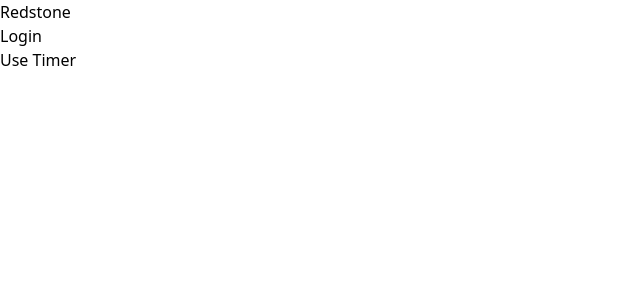
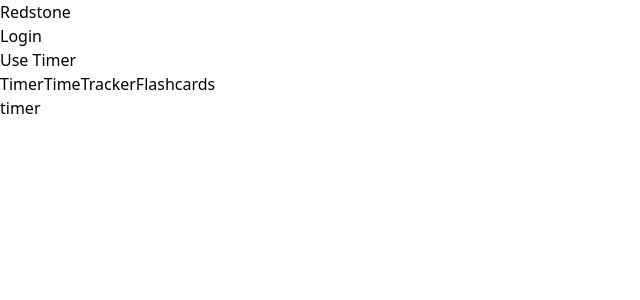
Before and after one commit to nagyb3/redstone, a React (Vite) app: page /study/timer in a window 1280 px wide. Shown: the top 300 px of the page, without its empty margins (0-640 px from the left). Built offline with nearby package versions, Linux system fonts and the light colour scheme.

Commit message:
move StudySectionsNavbar into unique component

```diff
--- a/src/App.tsx
+++ b/src/App.tsx
@@ -1,14 +1,17 @@
-import { useEffect } from "react";
+import { useEffect, useState } from "react";
 import { BrowserRouter as Router, Route, Routes } from "react-router-dom";
 import LandingPage from "./components/LandingPage";
 import Timer from "./components/Timer";
 import Navbar from "./components/Navbar";
-import Study from "./components/Study";
 
 function App() {
   useEffect(() => {
     document.title = "Redstone - The Ultimate Study Tool!";
   });
+
+  const [selectedTool, setSelectedTool] = useState<
+    null | "timer" | "timetracker" | "flashcards"
+  >("timer");
 
   return (
     <div className="min-h-screen">
@@ -16,8 +19,15 @@
         <Navbar />
         <Routes>
           <Route path="/" element={<LandingPage />} />
-          <Route path="/timer" element={<Timer />} />
-          <Route path="/study" element={<Study />} />
+          <Route
+            path="/study/timer"
+            element={
+              <Timer
+                selectedTool={selectedTool}
+                setSelectedTool={setSelectedTool}
+              />
+            }
+          />
         </Routes>
       </Router>
     </div>
--- a/src/components/LandingPage.tsx
+++ b/src/components/LandingPage.tsx
@@ -1,5 +1,3 @@
-import React from "react";
-
 export default function LandingPage() {
   return (
     <div>
@@ -16,7 +14,7 @@
        font-medium text-white hover:bg-gray-800 focus:outline-none
         focus:ring-4 focus:ring-blue-300 dark:hover:bg-gray-800 dark:focus:ring-gray-400"
         >
-          <a href="/study">Start Studying!</a>
+          <a href="/study/timer">Start Studying!</a>
         </button>
       </div>
     </div>
--- a/src/components/Navbar.tsx
+++ b/src/components/Navbar.tsx
@@ -1,19 +1,19 @@
-import React from "react";
-
 export default function Navbar() {
   return (
     <div
       className="flex h-[60px] items-center justify-between
      border-[1px] border-b-gray-400 px-8"
     >
-      <h1 className="w-fit font-bold">Redstone</h1>
+      <h1 className="w-fit font-bold">
+        <a href="/">Redstone</a>
+      </h1>
       <ul className="flex items-center gap-8">
         <li>
           <a href="/login">Login</a>
         </li>
         <li>
           <button className="rounded-lg bg-blue-700 px-5 py-2.5 text-sm font-medium text-white hover:bg-blue-800 focus:outline-none focus:ring-4 focus:ring-blue-300 dark:bg-blue-600 dark:hover:bg-blue-700 dark:focus:ring-blue-800">
-            <a href="/timer">Use Timer</a>
+            <a href="/study/timer">Use Timer</a>
           </button>
         </li>
       </ul>
--- a/src/components/Study.tsx
+++ b/src/components/StudySectionsNavbar.tsx
@@ -1,10 +1,14 @@
-import { useState } from "react";
+type StudySectionsNavbarProps = {
+  setSelectedTool: React.Dispatch<
+    React.SetStateAction<"timer" | "timetracker" | "flashcards" | null>
+  >;
+  selectedTool: null | "timer" | "timetracker" | "flashcards";
+};
 
-export default function Study() {
-  const [selectedTool, setSelectedTool] = useState<
-    null | "timer" | "timetracker" | "flashcards"
-  >(null);
-
+export default function StudySectionsNavbar({
+  selectedTool,
+  setSelectedTool,
+}: StudySectionsNavbarProps) {
   function handleFlashCards() {
     setSelectedTool("flashcards");
     document.location.href = "/study/flashcards";
--- a/src/components/Timer.tsx
+++ b/src/components/Timer.tsx
@@ -1,5 +1,25 @@
-import React from "react";
+import React, { useEffect } from "react";
+import StudySectionsNavbar from "./StudySectionsNavbar";
 
-export default function Timer() {
-  return <div>Timer</div>;
+type TimerProps = {
+  setSelectedTool: React.Dispatch<
+    React.SetStateAction<"timer" | "timetracker" | "flashcards" | null>
+  >;
+  selectedTool: null | "timer" | "timetracker" | "flashcards";
+};
+
+export default function Timer({ selectedTool, setSelectedTool }: TimerProps) {
+  useEffect(() => {
+    setSelectedTool("timer");
+  }, []);
+
+  return (
+    <div>
+      <StudySectionsNavbar
+        selectedTool={selectedTool}
+        setSelectedTool={setSelectedTool}
+      />
+      <p>timer</p>
+    </div>
+  );
 }
```
